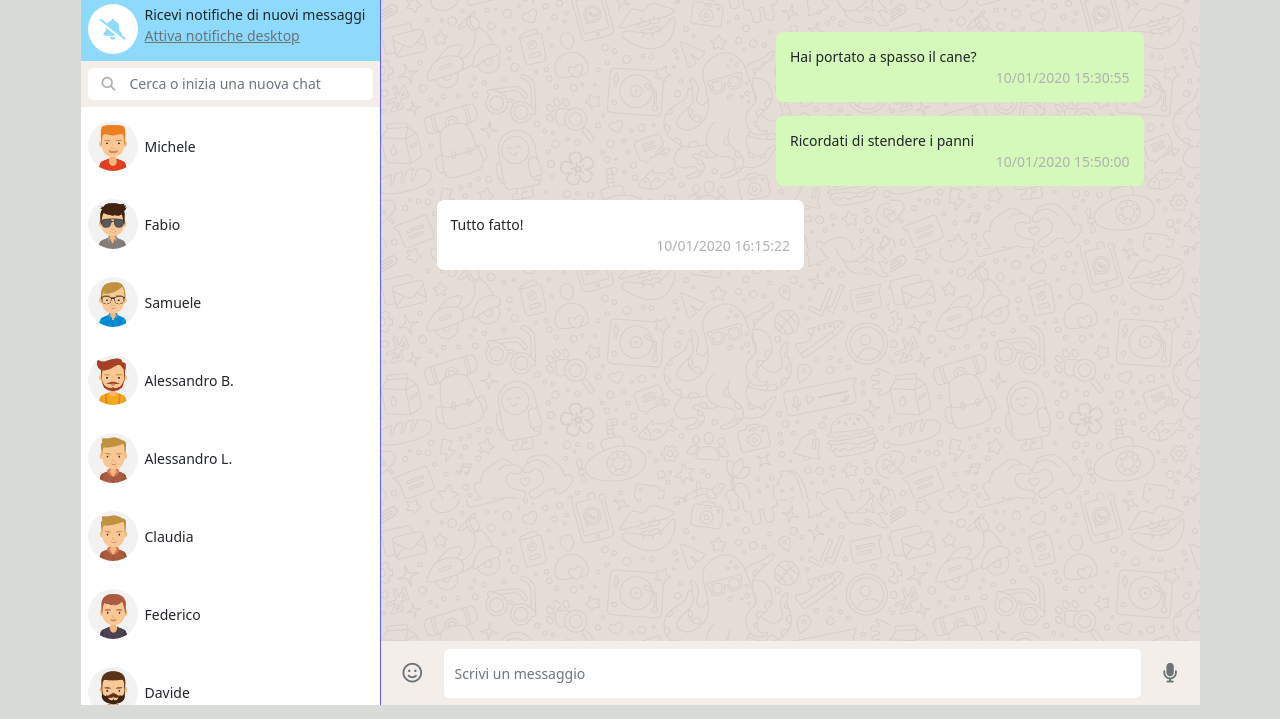
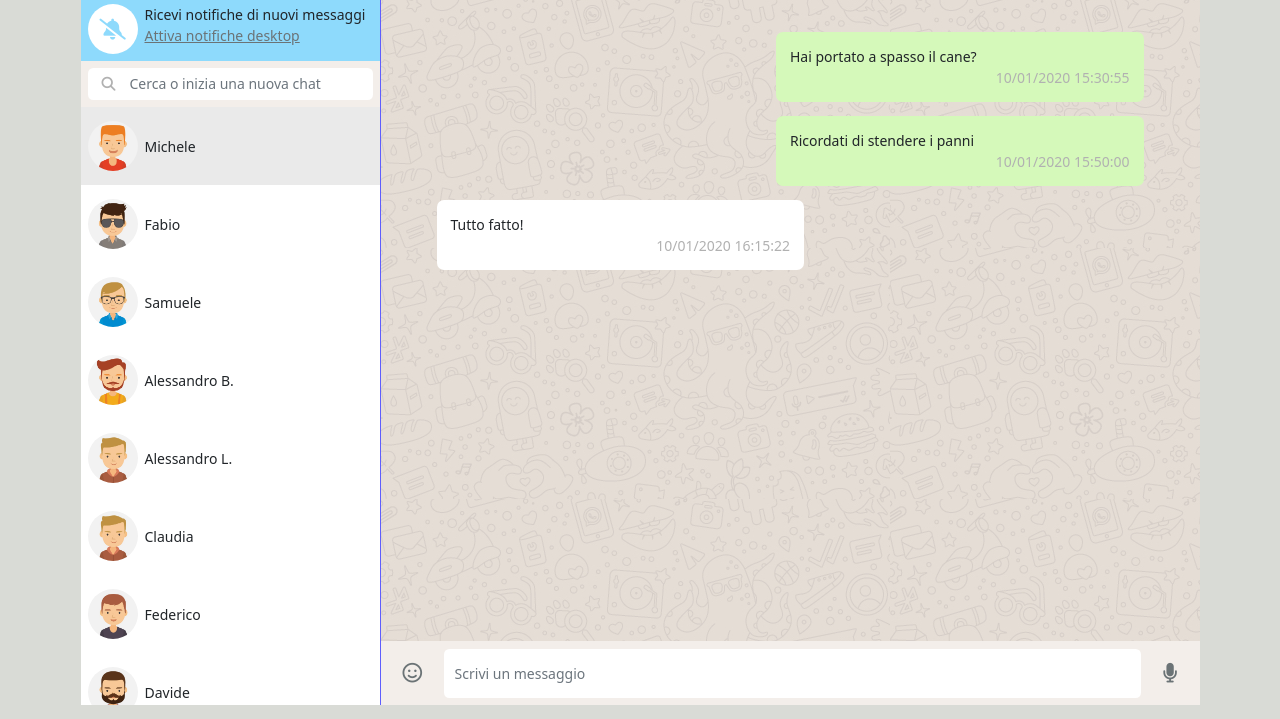
Before and after one commit to l3onWD/vue-boolzapp, a plain HTML site: page index.html in a window 1280 px wide. Shown: the part 81-800 px from the top of the page. Drawn offline with nearby package versions, Linux system fonts and the light colour scheme.

Commit message:
added contacts list active style

```diff
--- a/css/style.css
+++ b/css/style.css
@@ -196,7 +196,14 @@ a:hover {
     overflow: auto;
 }
 
-.sidebar-bottom li:hover {
+
+/*** CONTACTS LIST ***/
+.contacts-list li {
+    cursor: pointer;
+}
+
+.contacts-list li:hover,
+.contacts-list li.active {
     background-color: var(--col-gray-200);
 
     cursor: pointer;
--- a/index.html
+++ b/index.html
@@ -35,7 +35,7 @@
                 <!-- Sidebar Top -->
                 <div class="sidebar-top bg-gray-100">
 
-                    <!-- Profile -->
+                    <!--* Profile *-->
                     <div class="contact-card p-2">
 
                         <div class="contact-card-left">
@@ -83,10 +83,10 @@
                 </div>
 
                 <!-- Sidebar Bottom -->
-                <ul class="sidebar-bottom">
+                <ul class="sidebar-bottom contacts-list">
 
-                    <!-- Contact -->
-                    <li v-for="contact in contacts" :key="contact.id" @click="setCurrrentContact(contact.id)" class="contact-card px-2 py-3">
+                    <!--* Contacts *-->
+                    <li v-for="contact in contacts" :key="contact.id" @click="setCurrrentContact(contact.id)"  :class="{active: contact.id === currentContactId}" class="contact-card px-2 py-3">
 
                         <div class="contact-card-left">
                             <img class="contact-img me-2" :src="getAvatarUrl(contact.avatar)" :alt="contact.name">
@@ -139,6 +139,7 @@
                 <!-- Conversation messages -->
                 <ul class="conversation-messages py-4 px-5">
 
+                    <!--* Messages *-->
                     <li v-for="message in currentMessages" :key="message.id" :class="message.status" class="message">
                         <p>{{ message.message }}</p>
                         <p class="text-end text-gray-500">{{ message.date }}</p>
@@ -153,7 +154,7 @@
                     <!-- Add Icon -->
                     <button class="btn btn-gray-900 me-3"><i class="far fa-face-smile"></i></button>
 
-                    <!-- Message Text -->
+                    <!--* Message Text *-->
                     <input v-model.trim="newMessage" @keyup.enter="addMessage" class="form-control border-0 flex-grow-1 py-3" type="text" placeholder="Scrivi un messaggio">
 
                     <!-- Record Message -->
```
